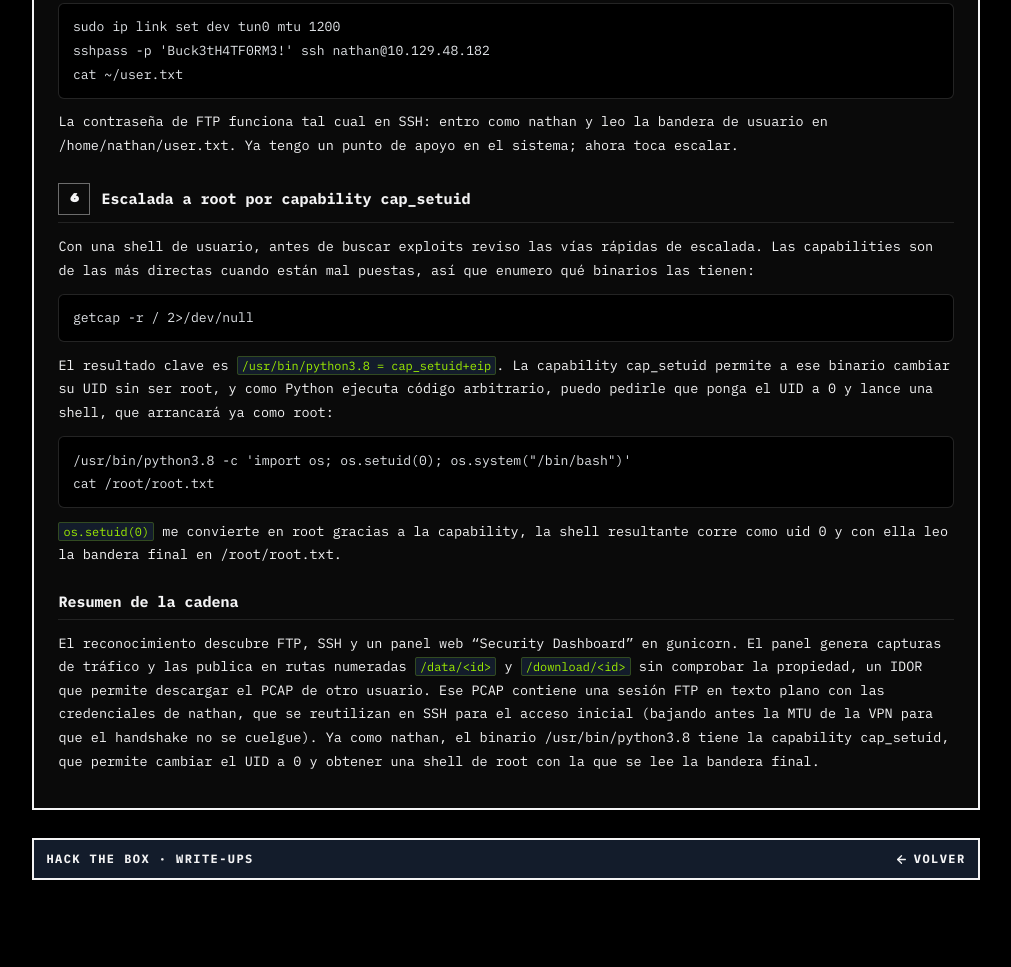
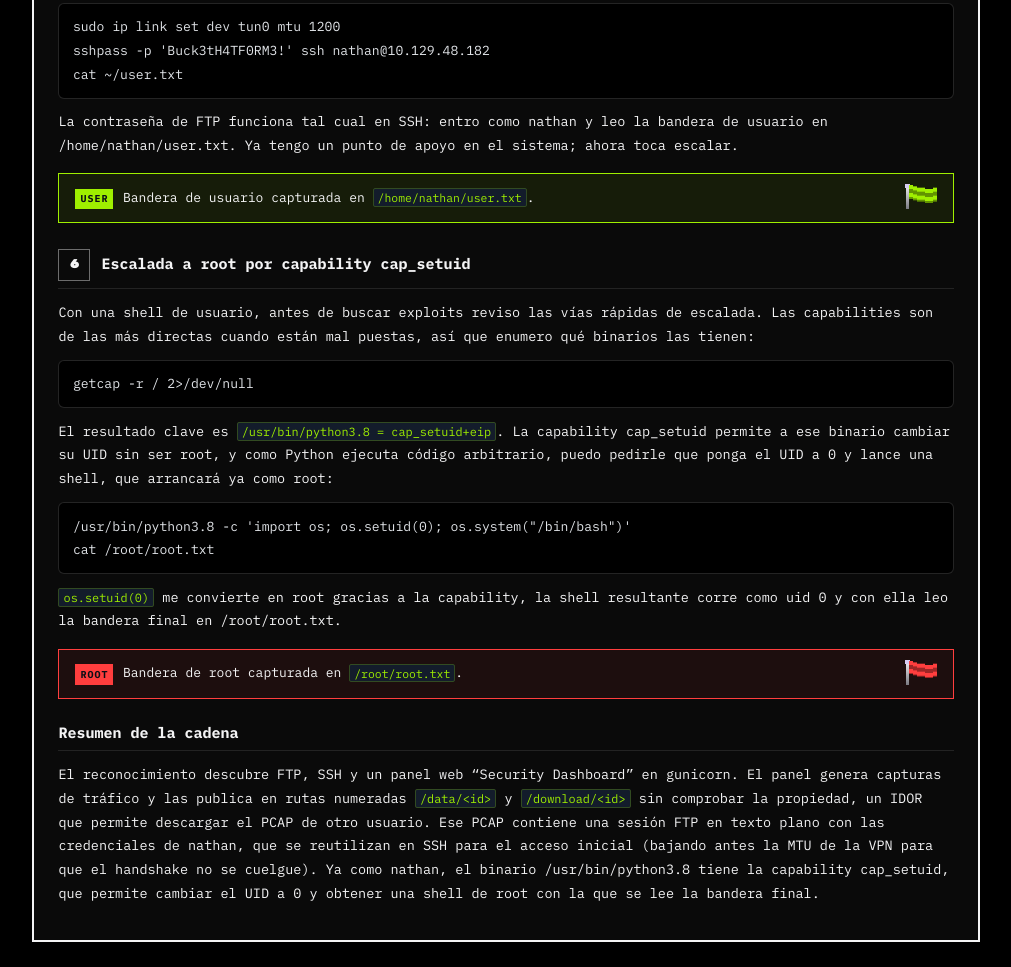
Before and after one commit to Yokonad/yokonad.github.io, an Astro site: page /writeups/htb-cap in a window 1280 px wide. Shown: the part 2582-3549 px from the top of the page, without its empty margins (134-1145 px from the left). Before the commit the page ends 3486 px from the top, so only its background shows below. Built offline with nearby package versions, Linux system fonts and the light colour scheme; Astro itself is replaced by a stand-in of ours; code samples lack their colours.

Commit message:
cap: banderitas USER/ROOT donde se capturan las flags

```diff
--- a/src/content/writeups/htb-cap.md
+++ b/src/content/writeups/htb-cap.md
@@ -85,6 +85,8 @@ cat ~/user.txt
 
 La contraseña de FTP funciona tal cual en SSH: entro como nathan y leo la bandera de usuario en /home/nathan/user.txt. Ya tengo un punto de apoyo en el sistema; ahora toca escalar.
 
+> [FLAG:USER] Bandera de usuario capturada en `/home/nathan/user.txt`.
+
 ## 6. Escalada a root por capability cap_setuid
 
 Con una shell de usuario, antes de buscar exploits reviso las vías rápidas de escalada. Las capabilities son de las más directas cuando están mal puestas, así que enumero qué binarios las tienen:
@@ -102,6 +104,8 @@ cat /root/root.txt
 
 `os.setuid(0)` me convierte en root gracias a la capability, la shell resultante corre como uid 0 y con ella leo la bandera final en /root/root.txt.
 
+> [FLAG:ROOT] Bandera de root capturada en `/root/root.txt`.
+
 ## Resumen de la cadena
 
 El reconocimiento descubre FTP, SSH y un panel web "Security Dashboard" en gunicorn. El panel genera capturas de tráfico y las publica en rutas numeradas `/data/<id>` y `/download/<id>` sin comprobar la propiedad, un IDOR que permite descargar el PCAP de otro usuario. Ese PCAP contiene una sesión FTP en texto plano con las credenciales de nathan, que se reutilizan en SSH para el acceso inicial (bajando antes la MTU de la VPN para que el handshake no se cuelgue). Ya como nathan, el binario /usr/bin/python3.8 tiene la capability cap_setuid, que permite cambiar el UID a 0 y obtener una shell de root con la que se lee la bandera final.
```
